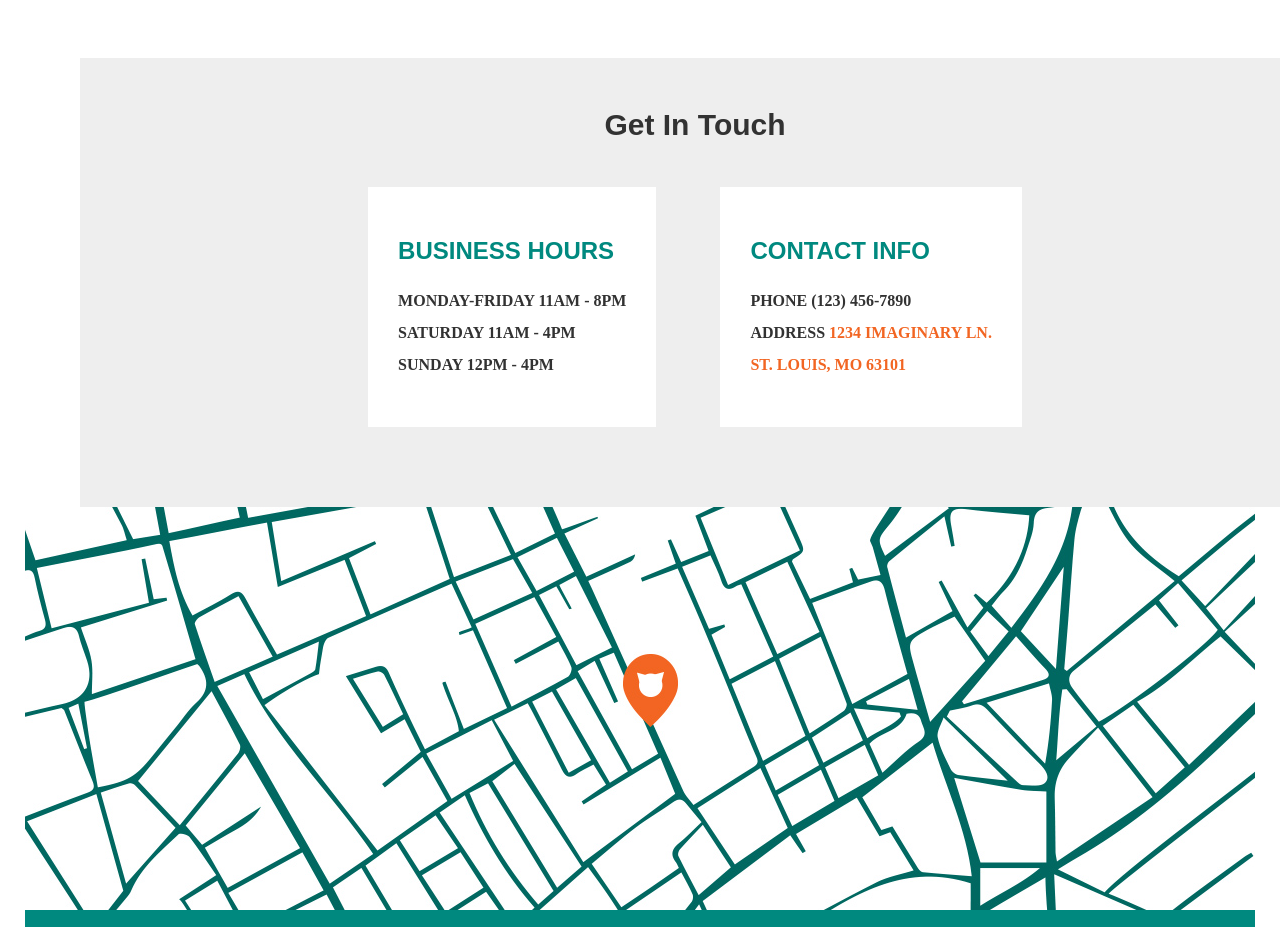
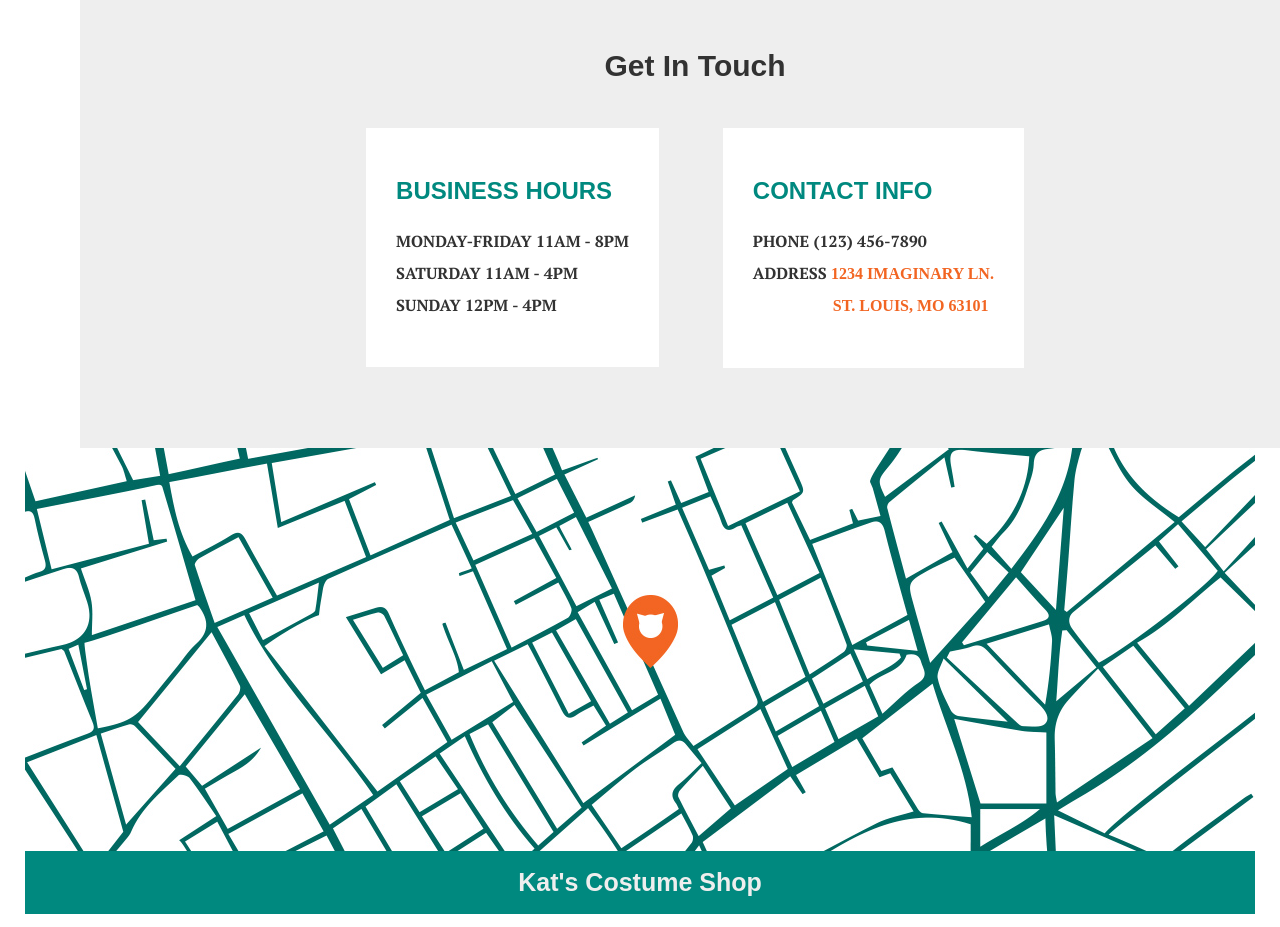
Before and after one commit to eliburkart/project-cat, a plain HTML site: page index.html in a window 1280 px wide. Shown: the part 1420-2347 px from the top of the page. Drawn offline with Linux system fonts and the light colour scheme.

Commit message:
fixed address text, styled, menu

```diff
--- a/assets/css/main.css
+++ b/assets/css/main.css
@@ -16,25 +16,23 @@ h2  {
     text-transform: uppercase;
 }
 h3  {
-    font-family: "PT Serif Regular";
+    font-family: 'PT Serif', serif;
     font-size: 1em;
     line-height:  2em;
     color: #323232;
 }
-p {
+/* p {
   font-family: 'PT Serif', serif;
   font-size: .875em;
   line-height: 1.75em;
   color: #323232;
-}
+} */
 /* horizontal menu */
 nav ul {
   list-style-type: none;
 }
 header {
   vertical-align: center;
-  padding-top: .5%;
-  padding-bottom: .5%;
 }
 nav li {
   display: inline-block;
@@ -111,7 +109,6 @@ nav p {
 }
 .row-container {
     text-align: center;
-
 }
 .contact-container {
   width: 1170px;
@@ -125,7 +122,7 @@ nav p {
   margin-bottom: 45px;
 }
 .contact-1 {
-  text-align: justify;
+  text-align: left;
   background-color: #ffffff;
   display: inline-block;
   margin-right: 30px;
@@ -133,15 +130,15 @@ nav p {
   text-transform: uppercase;
 }
 .contact-2 {
-  text-align: justify;
+  text-align: left;
   background-color: #ffffff;
   margin-left: 30px;
   display: inline-block;
   padding: 30px;
   text-transform: uppercase;
 }
-#justified {
-  text-align: right;
+#XXXX {
+  padding-left: 5em;
 }
 .map {
     text-align: center;
```
